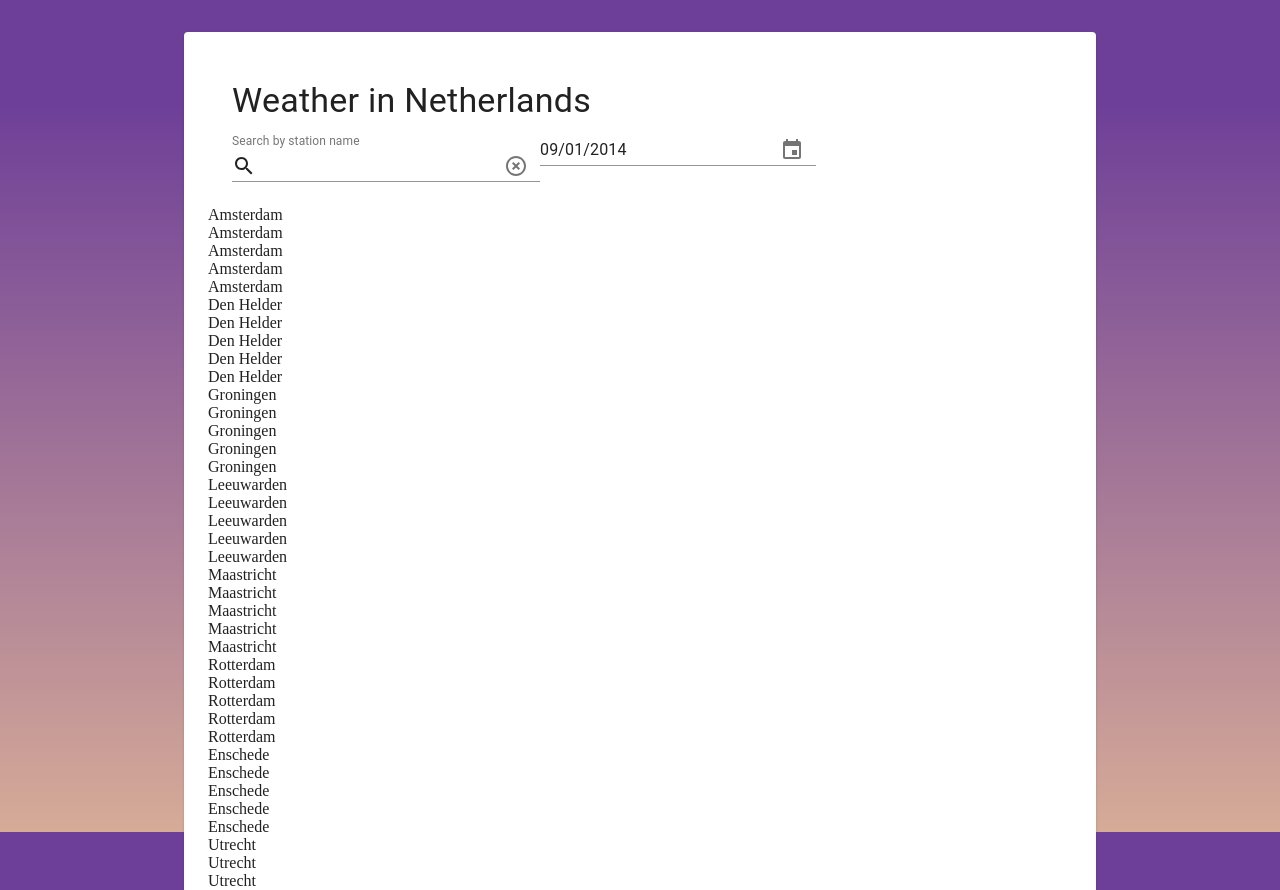
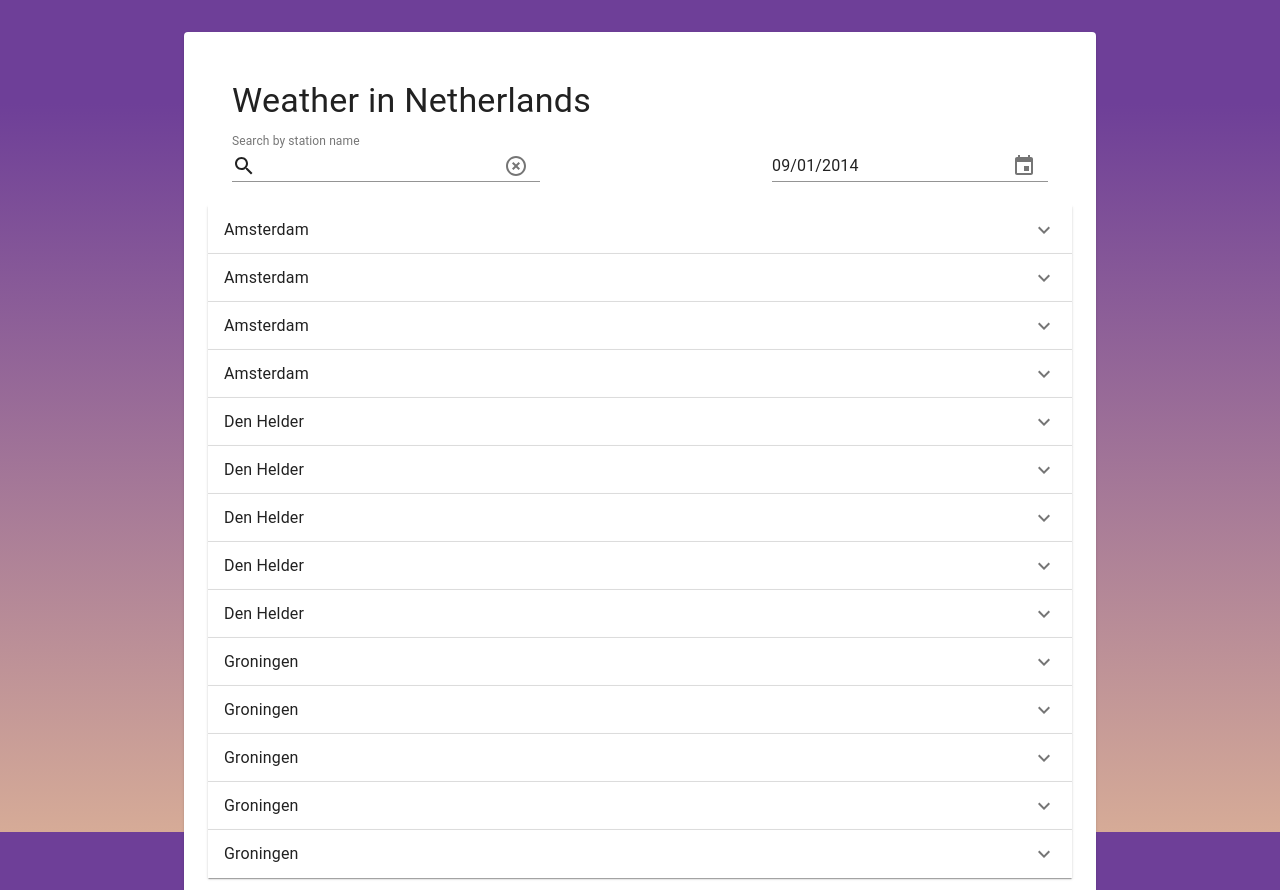
Before and after one commit to VysockyStan/weather-app, a Next.js app: page /weather/details in a window 1280 px wide. Shown: the top 890 px of the page. Built offline with nearby package versions, Linux system fonts and the light colour scheme.

Commit message:
add pagination

```diff
--- a/components/DatePicker.js
+++ b/components/DatePicker.js
@@ -21,7 +21,7 @@ const DatePicker = ({ handleDateChange, selectedDate }) => {
 
 DatePicker.propTypes = {
   handleDateChange: PropTypes.func.isRequired,
-  selectedDate: PropTypes.func.isRequired
+  selectedDate: PropTypes.object.isRequired
 };
 
 export default DatePicker;
--- a/package.json
+++ b/package.json
@@ -11,6 +11,7 @@
     "@date-io/date-fns": "^1.3.13",
     "@material-ui/core": "^4.11.0",
     "@material-ui/icons": "^4.9.1",
+    "@material-ui/lab": "^4.0.0-alpha.56",
     "@material-ui/pickers": "^3.2.10",
     "date-fns": "^2.14.0",
     "next": "9.4.4",
--- a/pages/weather/details.js
+++ b/pages/weather/details.js
@@ -1,10 +1,9 @@
+import React, { useState } from 'react';
 import FormControl from '@material-ui/core/FormControl';
 import IconButton from '@material-ui/core/IconButton';
 import Input from '@material-ui/core/Input';
 import InputAdornment from '@material-ui/core/InputAdornment';
 import InputLabel from '@material-ui/core/InputLabel';
-import React, {useState} from 'react';
-import { getWeatherData } from '../../lib/weather'
 import Container from '@material-ui/core/Container';
 import { makeStyles } from '@material-ui/core';
 import Paper from '@material-ui/core/Paper';
@@ -12,18 +11,26 @@ import Typography from '@material-ui/core/Typography';
 import SearchIcon from '@material-ui/icons/Search';
 import HighlightOffIcon from '@material-ui/icons/HighlightOff';
 
+import Accordion from '@material-ui/core/Accordion';
+import AccordionSummary from '@material-ui/core/AccordionSummary';
+import AccordionDetails from '@material-ui/core/AccordionDetails';
+import ExpandMoreIcon from '@material-ui/icons/ExpandMore';
+import Pagination from '@material-ui/lab/Pagination';
+
+import { getWeatherData } from '../../lib/weather'
 import DatePicker from '../../components/DatePicker'
 
-const useStyles = makeStyles(() => ({
+const useStyles = makeStyles((theme) => ({
   weatherInfoWrapper: {
     margin: '32px 0',
-    padding: 24
+    padding: theme.spacing(3),
   },
   header: {
     position: 'sticky',
     top: 0,
+    zIndex: 1,
     backgroundColor: '#fff',
-    padding: 24
+    padding: theme.spacing(3),
   },
   cleanFilterIcon: {
     cursor: 'pointer'
@@ -32,6 +39,9 @@ const useStyles = makeStyles(() => ({
     display: 'flex',
     alignItems: 'flex-end',
     justifyContent: 'space-between'
+  },
+  pagination: {
+    marginTop: theme.spacing(2),
   }
 }));
 
@@ -48,6 +58,21 @@ export async function getStaticProps() {
 const Details = ({ weather }) => {
   const classes = useStyles();
   const [filters, setFilters] = useState({ station: '', date: new Date('2014-09-01') });
+  const [expanded, setExpanded] = useState(false);
+
+  const itemsPerPage = 15;
+  const [page, setPage] = useState(1);
+  const [pagesAmount] = useState(
+    Math.ceil(weather.length / itemsPerPage)
+  );
+
+  const handlePaginate = (event, value) => {
+    setPage(value);
+  };
+
+  const handleExpandChange = panel => (event, isExpanded) => {
+    setExpanded(isExpanded ? panel : false);
+  };
 
   const handleSelectChange = (e) => {
     const { name, value } = e.target;
@@ -60,7 +85,7 @@ const Details = ({ weather }) => {
     })
   };
 
-  const handleDateSelect = (value) => () => {
+  const handleDateSelect = (value) => {
     setFilters(prevState => {
       return {
         ...prevState,
@@ -79,6 +104,9 @@ const Details = ({ weather }) => {
   };
 
   const { station, date } = filters;
+  const paginatedData = weather.filter((item, index) => {
+    return index > (page - 1) * itemsPerPage && index < page * itemsPerPage
+  });
 
   return (
     <Container maxWidth="md">
@@ -89,7 +117,7 @@ const Details = ({ weather }) => {
             Weather in Netherlands
           </Typography>
 
-          <div>
+          <div className={classes.filters}>
             <FormControl>
               <InputLabel htmlFor="station-search">Search by station name</InputLabel>
               <Input
@@ -116,13 +144,40 @@ const Details = ({ weather }) => {
           </div>
         </div>
 
-        {weather.map(item => (
-          <div key={item.id}>{item.place_name}</div>
+        {paginatedData.map(item => (
+          <Accordion key={item.id} expanded={expanded === item.id} onChange={handleExpandChange(item.id)}>
+            <AccordionSummary
+              expandIcon={<ExpandMoreIcon />}
+              aria-controls="panel1bh-content"
+              id="panel1bh-header"
+            >
+              <Typography>{item.place_name}</Typography>
+            </AccordionSummary>
+            <AccordionDetails>
+              <Typography>
+                Nulla facilisi. Phasellus sollicitudin nulla et quam mattis feugiat. Aliquam eget
+                maximus est, id dignissim quam.
+              </Typography>
+            </AccordionDetails>
+          </Accordion>
         ))}
+
+        <div className={classes.pagination}>
+          <Pagination
+            count={pagesAmount}
+            page={page}
+            onChange={handlePaginate}
+            defaultPage={1}
+            color="primary"
+            size="large"
+            showFirstButton
+            showLastButton
+          />
+        </div>
       </Paper>
     </Container>
   )
 };
 
 
-export default Details
+export default Details;
```
Also changed, not shown: 1 other file (tests, documents, lock files or other folders).
